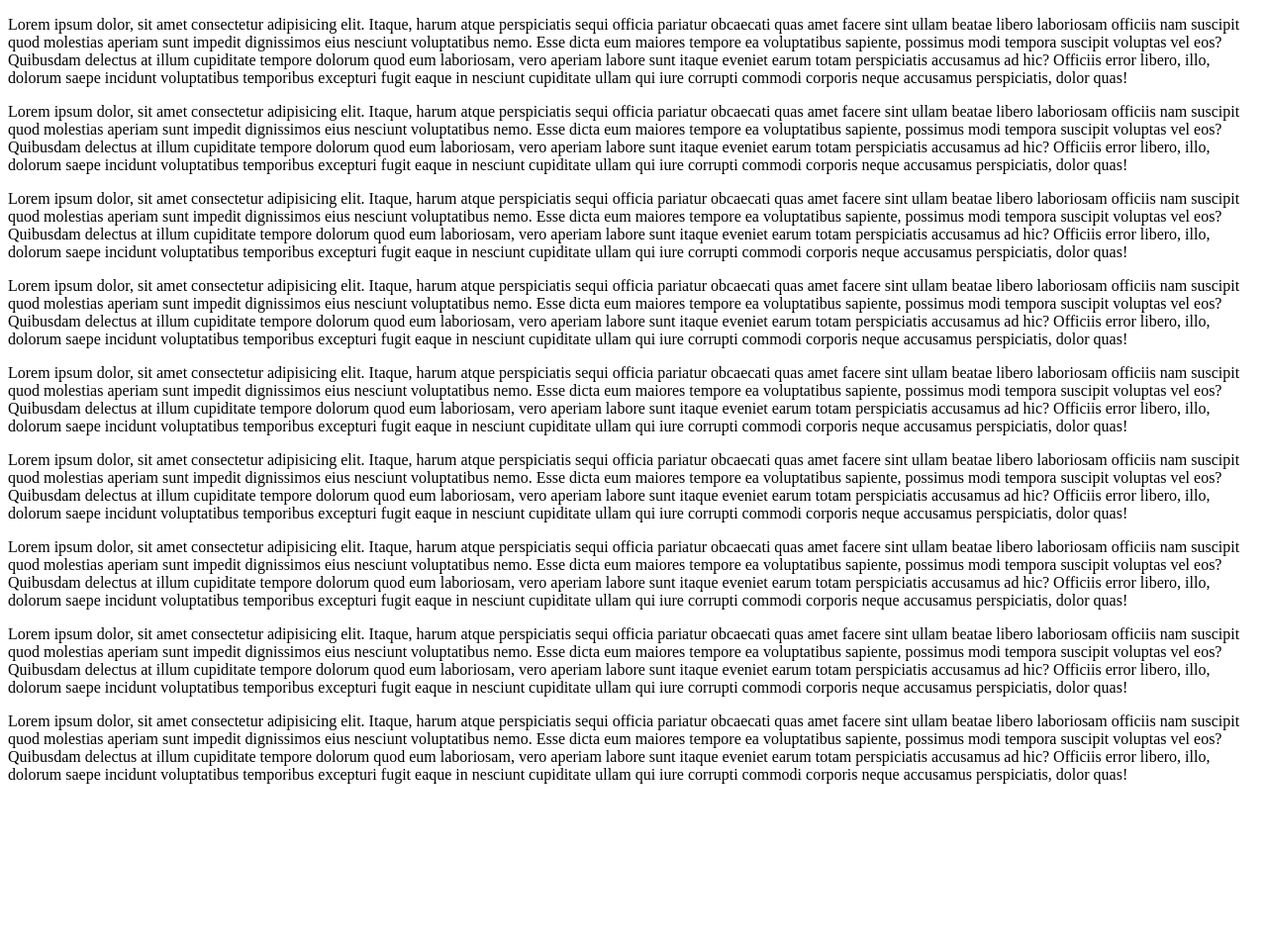
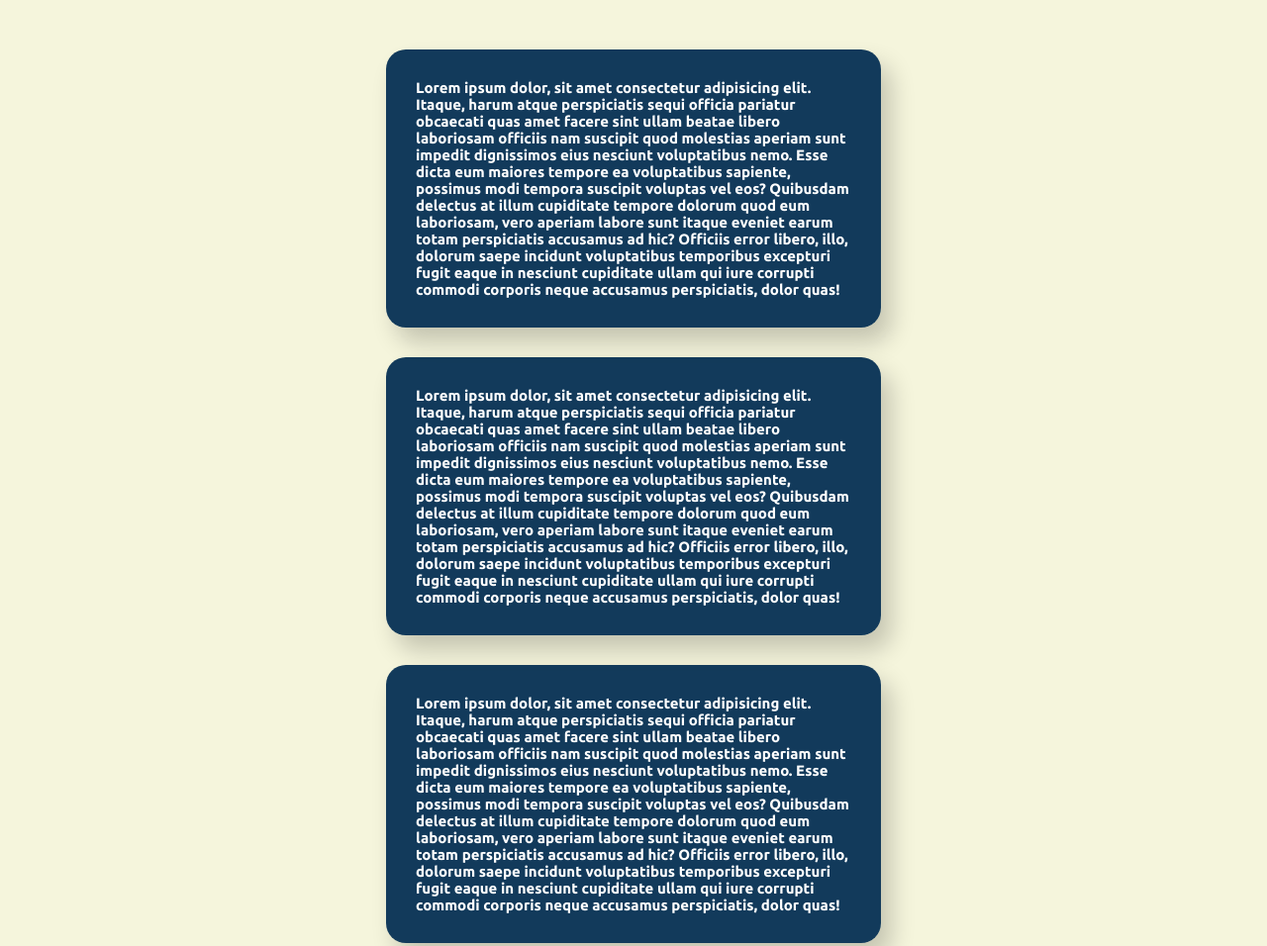
Before and after one commit to daudi13/scroll-animation.js, a plain HTML site: page index.html in a window 1280 px wide. Shown: the top 956 px of the page at 99% size. Before the commit the page ends 808 px from the top, so only its background shows below. Drawn offline with Linux system fonts and the light colour scheme.

Commit message:
commit css

```diff
--- a/index.html
+++ b/index.html
@@ -5,6 +5,7 @@
     <meta http-equiv="X-UA-Compatible" content="IE=edge">
     <meta name="viewport" content="width=device-width, initial-scale=1.0">
     <title>scroll-animation</title>
+    <link rel="stylesheet" href="style.css">
 </head>
 <body>
     <div class="container">
--- a/style.css
+++ b/style.css
@@ -1,3 +1,5 @@
+@import url('https://fonts.googleapis.com/css2?family=Ubuntu:ital,wght@0,700;1,400&display=swap');
+
 * {
     margin: 0;
     box-sizing: border-box;
@@ -9,5 +11,28 @@ body {
     justify-content: center;
     flex-direction: column;
     min-height: 100vh;
+    font-family: 'Ubuntu', sans-serif;
+    background: beige;
 
 }
+
+.container {
+    margin: 50px auto;
+
+}
+
+.container .box {
+    background: rgba(3, 46, 82, 0.932);
+    color: #fff;
+    font-size: 15px;
+    font-weight: 400;
+    max-width: 500px;
+    padding: 30px;
+    border-radius: 20px;
+    transform: all .5s ease;
+    box-shadow: 10px 15px 25px rgba(0,0,0,0.2);
+}
+
+.container .box + .box {
+    margin-top: 30px;
+}
```
